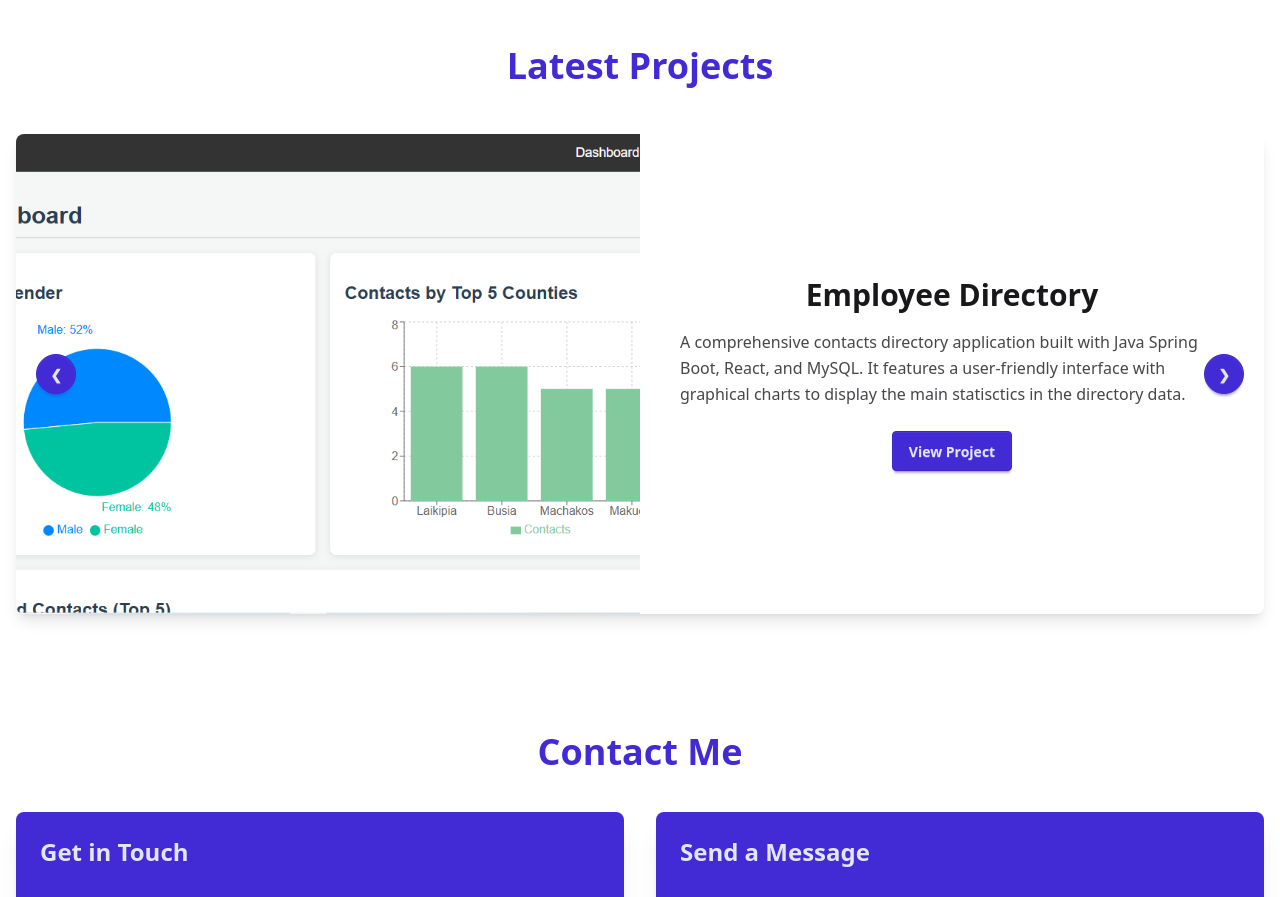
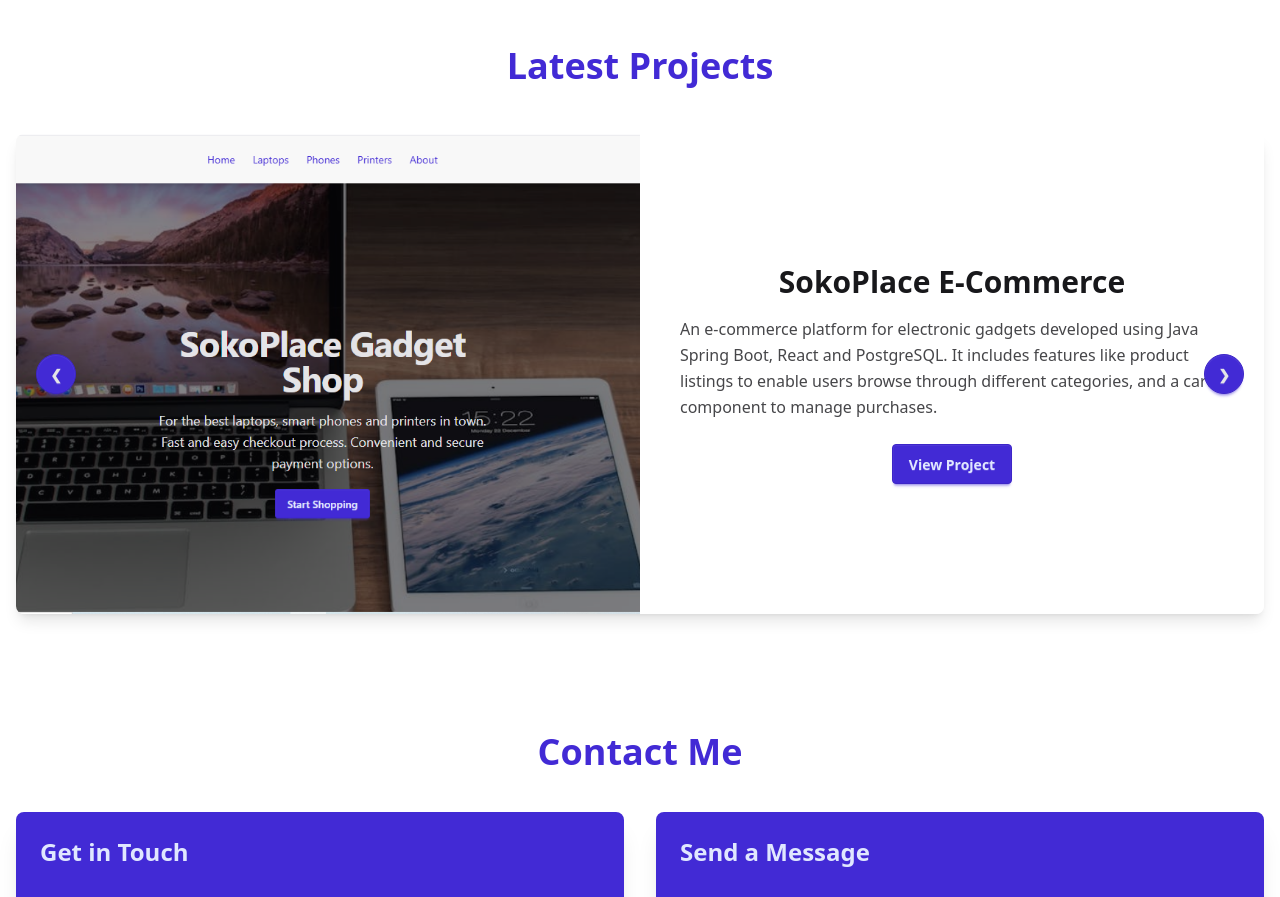
Before and after one commit to K-Musembi/personal-portfolio, a React (Vite) app: page / in a window 1280 px wide. Shown: the part 1980-2877 px from the top of the page. Built offline with nearby package versions, Linux system fonts and the light colour scheme.

Commit message:
build file for deployment

```diff
--- a/src/components/SoftwareProjects.jsx
+++ b/src/components/SoftwareProjects.jsx
@@ -4,19 +4,19 @@ const SoftwareProjects = () => {
   const projects = [
     {
       id: 'slide1',
-      imgSrc: '/directory-project-bg.png',
-      title: 'Employee Directory',
-      description: 'A comprehensive contacts directory application built with Java Spring Boot, React, and MySQL. It features a user-friendly interface with graphical charts to display the main statisctics in the directory data.',
-      url: 'https://github.com/K-Musembi/contact_registry',
+      imgSrc: '/sokoplace-project.png',
+      title: 'SokoPlace E-Commerce',
+      description: 'An e-commerce platform for electronic gadgets developed using Java Spring Boot, React and PostgreSQL. It includes features like product listings to enable users browse through different categories, and a cart component to manage purchases.',
+      url: 'https://github.com/K-Musembi/SokoPlace-Backend',
       prev: '#slide3',
       next: '#slide2',
     },
     {
       id: 'slide2',
-      imgSrc: '/sokoplace-project.png',
-      title: 'SokoPlace E-Commerce',
-      description: 'An e-commerce platform for electronic gadgets developed using Java Spring Boot, React and PostgreSQL. It includes features like product listings to enable users browse through different categories, and a cart component to manage purchases.',
-      url: 'https://github.com/K-Musembi/SokoPlace-Backend',
+      imgSrc: '/directory-project-bg.png',
+      title: 'Employee Directory',
+      description: 'A comprehensive contacts directory application built with Java Spring Boot, React, and MySQL. It features a user-friendly interface with graphical charts to display the main statisctics in the directory data.',
+      url: 'https://github.com/K-Musembi/contact_registry',
       prev: '#slide1',
       next: '#slide3',
     },
```
Also changed, not shown: 13 other files (tests, documents, lock files or other folders).
